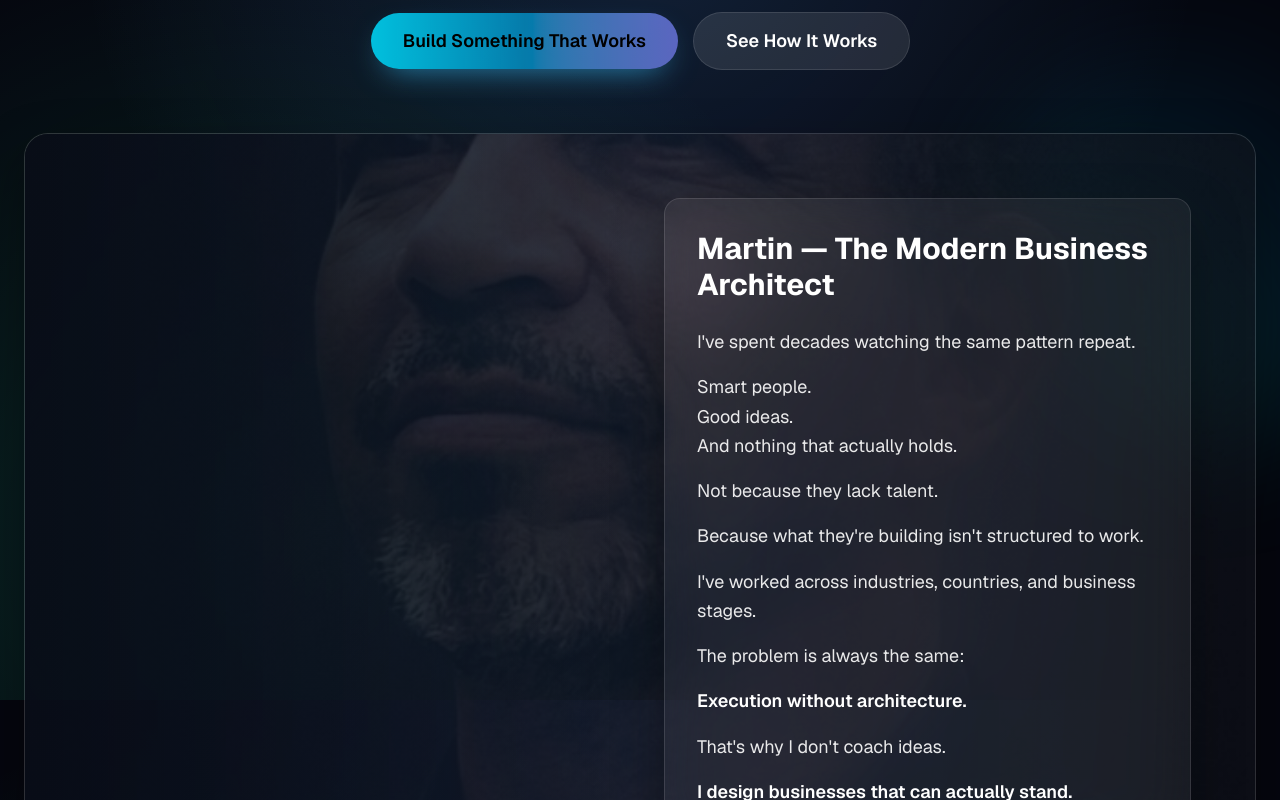
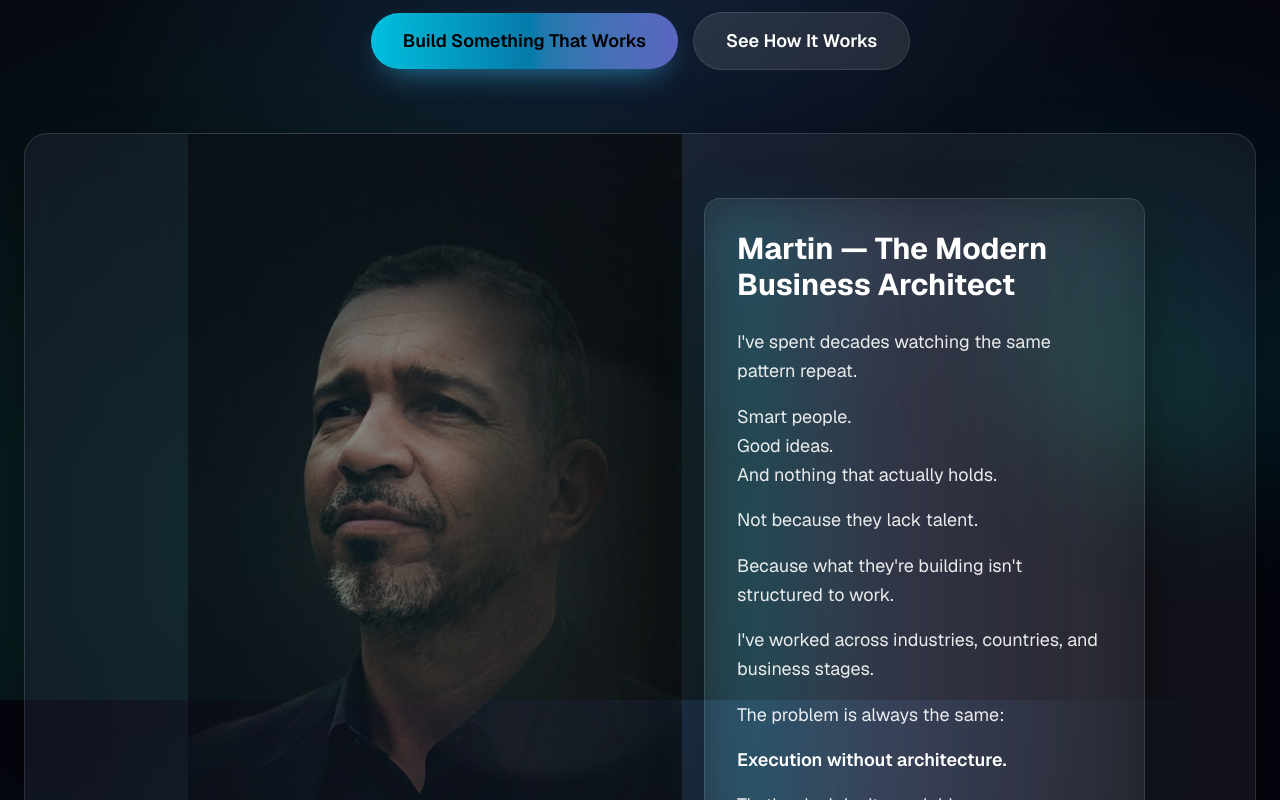
Before and after one commit to martindubreuil13-byte/mba-landing, a Next.js app: page / in a window 1280 px wide. Shown: the part 900-1700 px from the top of the page. Built offline with nearby package versions, Linux system fonts and the light colour scheme.

Commit message:
Refine About Martin section: better image visibility, balanced layout, subtle gradients

```diff
--- a/app/components/sections/Hero.tsx
+++ b/app/components/sections/Hero.tsx
@@ -44,7 +44,7 @@ export function Hero() {
               <img
                 src="/images/martin-profile.jpg"
                 alt="Martin - The Modern Business Architect"
-                className="w-full h-full object-cover opacity-40"
+                className="absolute left-0 top-1/2 -translate-y-1/2 w-2/3 h-full object-contain opacity-60"
                 onError={(e) => {
                   // Fallback to placeholder if image doesn't exist
                   e.currentTarget.style.display = 'none';
@@ -54,26 +54,29 @@ export function Hero() {
                 }}
               />
               {/* Fallback placeholder */}
-              <div className="w-full h-full bg-gradient-to-br from-cyan-400/20 to-indigo-400/20 flex items-center justify-center" style={{ display: 'none' }}>
+              <div className="absolute left-0 top-1/2 -translate-y-1/2 w-2/3 h-full bg-gradient-to-br from-cyan-400/20 to-indigo-400/20 flex items-center justify-center" style={{ display: 'none' }}>
                 <div className="w-32 h-32 rounded-full bg-gradient-to-br from-cyan-400 to-indigo-400 flex items-center justify-center">
                   <span className="text-4xl font-bold text-white">MBA</span>
                 </div>
               </div>
-              {/* Dark gradient overlay for readability */}
-              <div className="absolute inset-0 bg-gradient-to-r from-slate-900/80 via-slate-900/60 to-slate-900/20" />
-              {/* Soft fade from left to right */}
-              <div className="absolute inset-0 bg-gradient-to-r from-black/40 via-transparent to-transparent" />
+              {/* Subtle gradient overlay - only on left half */}
+              <div className="absolute left-0 top-0 w-1/2 h-full bg-gradient-to-r from-slate-900/40 via-slate-900/20 to-transparent" />
+              {/* Face highlight for better visibility */}
+              <div className="absolute left-1/4 top-1/2 -translate-y-1/2 w-1/3 h-1/2 bg-gradient-to-r from-transparent via-white/5 to-transparent rounded-full blur-sm" />
             </div>
 
             {/* Content */}
             <div className="relative z-10 p-8 md:p-16">
-              <div className="flex flex-col md:flex-row items-center gap-8 md:gap-12">
+              <div className="flex flex-col md:flex-row items-center gap-8 md:gap-16">
                 {/* Spacer for mobile - image is background */}
-                <div className="md:flex-1 md:invisible md:h-0"></div>
+                <div className="md:w-1/2 md:invisible md:h-0"></div>
 
                 {/* Text Content */}
-                <div className="md:flex-1 text-center md:text-left">
-                  <div className="inline-block glass rounded-2xl p-6 md:p-8 shadow-2xl shadow-black/20">
+                <div className="md:w-2/5 text-center md:text-left">
+                  <div className="relative">
+                    {/* Subtle glow behind text */}
+                    <div className="absolute inset-0 bg-gradient-to-r from-cyan-400/10 via-indigo-400/5 to-transparent rounded-2xl blur-xl" />
+                    <div className="relative glass rounded-2xl p-6 md:p-8 shadow-2xl shadow-black/20 border border-white/5">
                       <h3 className="text-2xl md:text-3xl font-bold text-white mb-6">
                         Martin — The Modern Business Architect
                       </h3>
@@ -115,6 +118,7 @@ export function Hero() {
             </div>
           </div>
         </div>
+      </div>
     </section>
   );
 }
```
Lines whose indentation alone changed are shown as unchanged.
